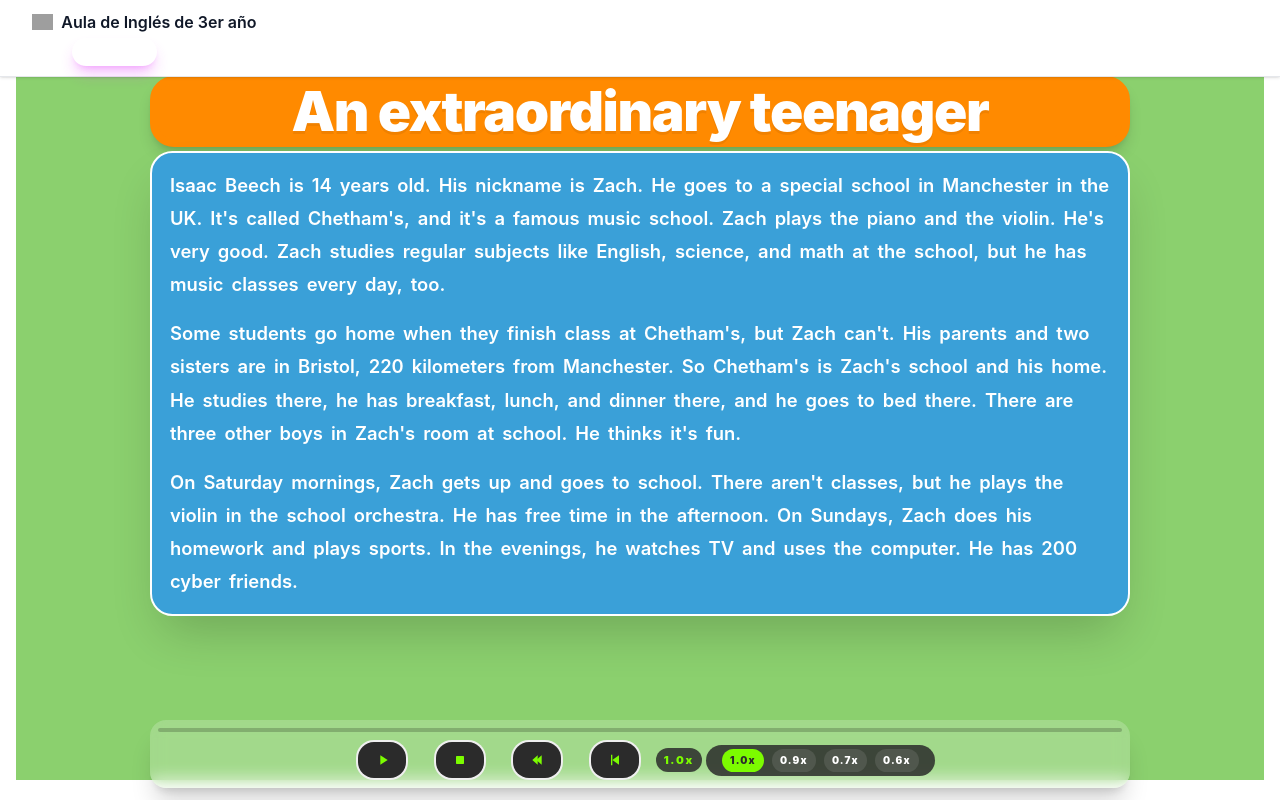
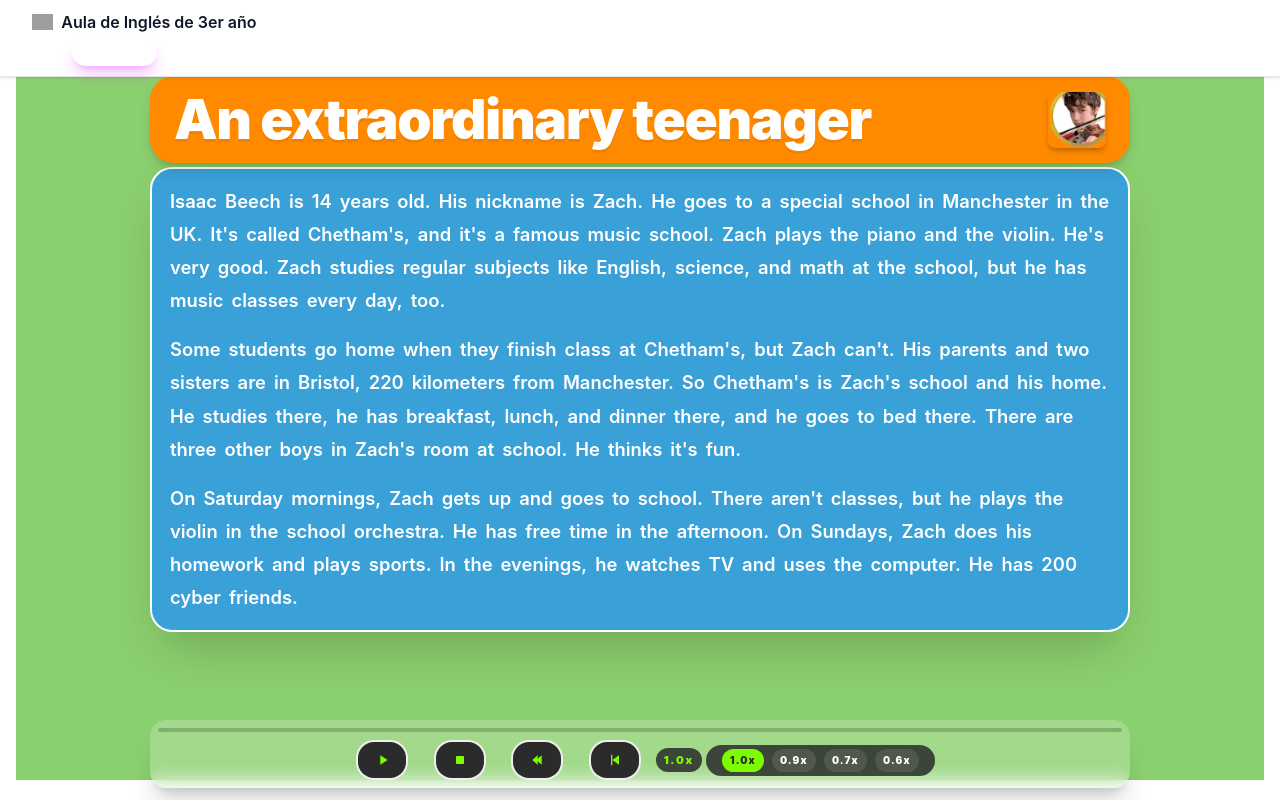
Before and after one commit to Alexx73/aula-3ero, a React (Vite) app: page /#/extraordinary-teenager in a window 1280 px wide. Built offline with nearby package versions, Linux system fonts and the light colour scheme; grey boxes are pictures that could not be loaded.

Commit message:
foto Isaac, agregada

```diff
--- a/src/pages/ExtraordinaryTeenager.jsx
+++ b/src/pages/ExtraordinaryTeenager.jsx
@@ -1,6 +1,7 @@
 import { useEffect, useMemo, useRef, useState } from "react";
 import whisperResult from "../assets/isaac_beech/Track 72_isaac_beech.json";
 import audioSrc from "../assets/isaac_beech/Track 72_isaac_beech.mp3";
+import isaacBeechImage from "../assets/isaac_beech/isaac_beech.png";
 
 const stripPunctuation = (value) =>
   String(value)
@@ -284,10 +285,15 @@ export default function ExtraordinaryTeenager() {
   return (
     <div className="relative flex min-h-[calc(100dvh-5rem)] items-start justify-center bg-[#8bd06e] px-3 pt-4 pb-24 dark:bg-[#20301f]">
       <div className="flex w-full max-w-[980px] flex-col">
-        <div className="mb-1 rounded-[1.5rem] border-8 border-[#ff8a00] bg-[#ff8a00] px-4  shadow-lg shadow-black/15">
-          <h1 className="whitespace-nowrap text-center text-[clamp(1.0rem,4.3vw,4.2rem)] font-black leading-none tracking-tight text-white [text-shadow:0_3px_0_rgba(0,0,0,0.06)]">
+        <div className="relative mb-1 rounded-[1.5rem] border-8 border-[#ff8a00] bg-[#ff8a00] px-4 py-2 shadow-lg shadow-black/15">
+          <h1 className="whitespace-nowrap text-left text-[clamp(1.0rem,4.3vw,4.2rem)] font-black leading-none tracking-tight text-white [text-shadow:0_3px_0_rgba(0,0,0,0.06)]">
             {titleText}
           </h1>
+          <img
+            src={isaacBeechImage}
+            alt="Isaac Beech"
+            className="absolute right-3 top-1/2 h-14 w-auto -translate-y-1/2 rounded-[0.45rem] object-cover shadow-md shadow-black/20 sm:right-4 sm:h-20 md:h-[6.2rem]"
+          />
         </div>
 
         <div
```
Also changed, not shown: src/assets/isaac_beech/isaac_beech.png (added).
